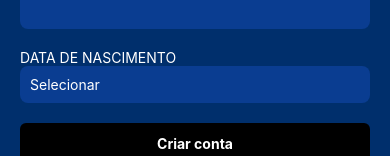
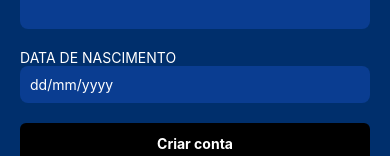
Before and after one commit to KauaMarmol/projeto-tcc-mobile, a React Native app: screen /Register in a window 390 px wide. Shown: the part 466-622 px from the top of the page. Built offline with nearby package versions, Linux system fonts and the light colour scheme.

Commit message:
[fix] Botão Data Nascimento

```diff
--- a/package.json
+++ b/package.json
@@ -11,7 +11,7 @@
   "dependencies": {
     "@react-navigation/native": "^7.1.17",
     "@react-navigation/native-stack": "^7.3.24",
-    "expo": "^53.0.22",
+    "expo": "^54.0.0",
     "expo-status-bar": "~2.2.3",
     "react": "19.0.0",
     "react-native": "0.79.3",
--- a/screens/RegisterScreen.js
+++ b/screens/RegisterScreen.js
@@ -7,21 +7,51 @@ export default function RegisterScreen({ navigation }) {
   const [senha, setSenha] = useState('');
   const [dataNascimento, setDataNascimento] = useState('');
 
+  const handleDateChange = (text) => {
+    // Remove tudo que não for número
+    let cleaned = text.replace(/\D/g, '');
+
+    // Limita a 8 dígitos (ddMMyyyy)
+    if (cleaned.length > 8) cleaned = cleaned.slice(0, 8);
+
+    // Adiciona as barras automaticamente
+    if (cleaned.length > 4) {
+      cleaned = cleaned.replace(/(\d{2})(\d{2})(\d{1,4})/, '$1/$2/$3');
+    } else if (cleaned.length > 2) {
+      cleaned = cleaned.replace(/(\d{2})(\d{1,2})/, '$1/$2');
+    }
+
+    setDataNascimento(cleaned);
+  };
+
   return (
     <View style={styles.container}>
       <Text style={styles.logo}>GrowSync</Text>
       <Text style={styles.title}>Criar conta</Text>
+
       <Text style={styles.label}>NOME</Text>
       <TextInput style={styles.input} value={nome} onChangeText={setNome} />
+
       <Text style={styles.label}>EMAIL</Text>
       <TextInput style={styles.input} value={email} onChangeText={setEmail} />
+
       <Text style={styles.label}>SENHA</Text>
       <TextInput style={styles.input} value={senha} onChangeText={setSenha} secureTextEntry />
+
       <Text style={styles.label}>DATA DE NASCIMENTO</Text>
-      <TextInput style={styles.input} value={dataNascimento} onChangeText={setDataNascimento} placeholder="Selecionar" />
+      <TextInput
+        style={styles.input}
+        value={dataNascimento}
+        onChangeText={handleDateChange}
+        placeholder="dd/mm/yyyy"
+        keyboardType="numeric"
+        maxLength={10}
+      />
+
       <TouchableOpacity style={styles.button}>
         <Text style={styles.buttonText}>Criar conta</Text>
       </TouchableOpacity>
+
       <TouchableOpacity onPress={() => navigation.navigate('Login')}>
         <Text style={styles.link}>Entrar</Text>
       </TouchableOpacity>
```
Also changed, not shown: 1 other file (tests, documents, lock files or other folders).
